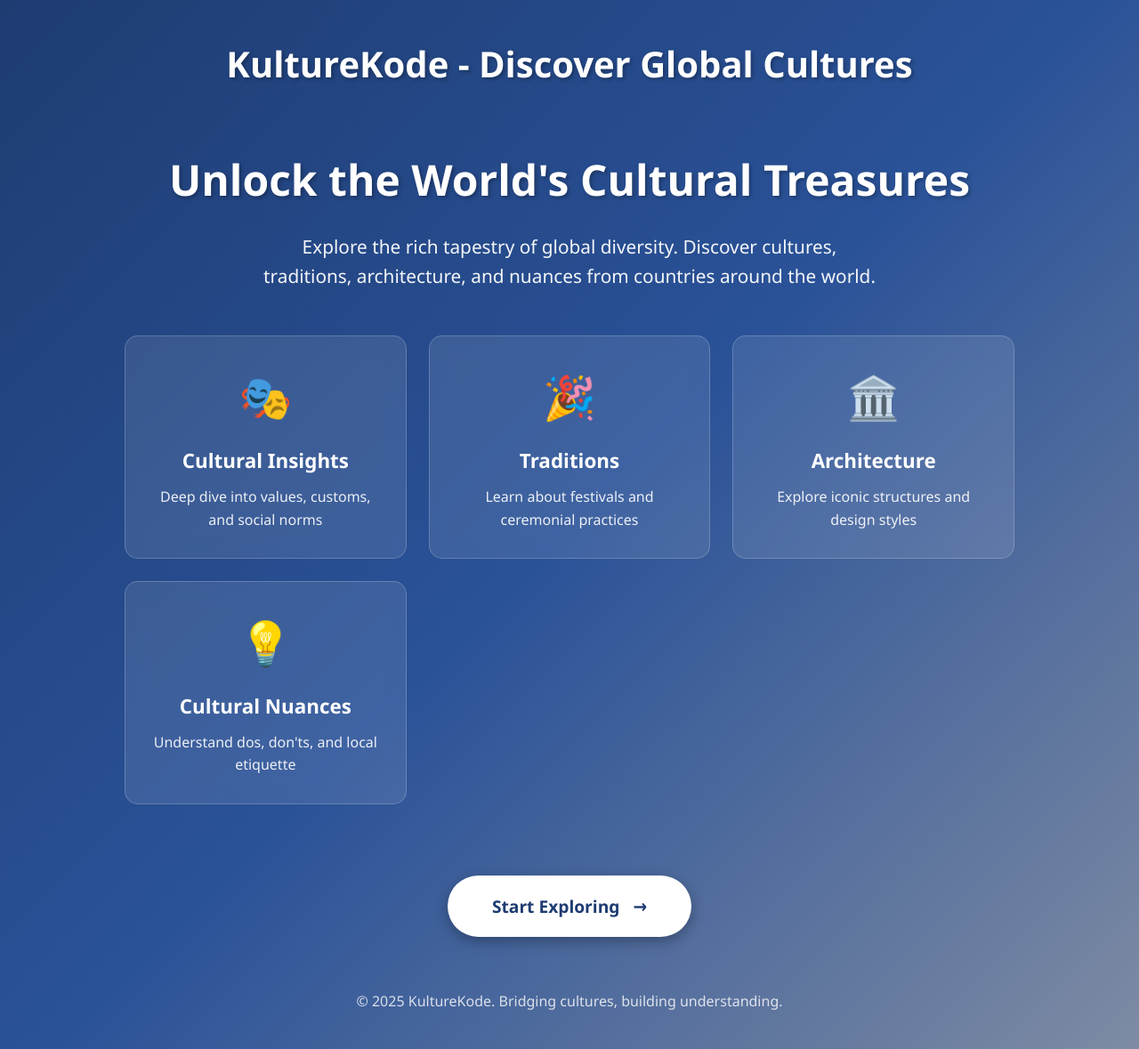
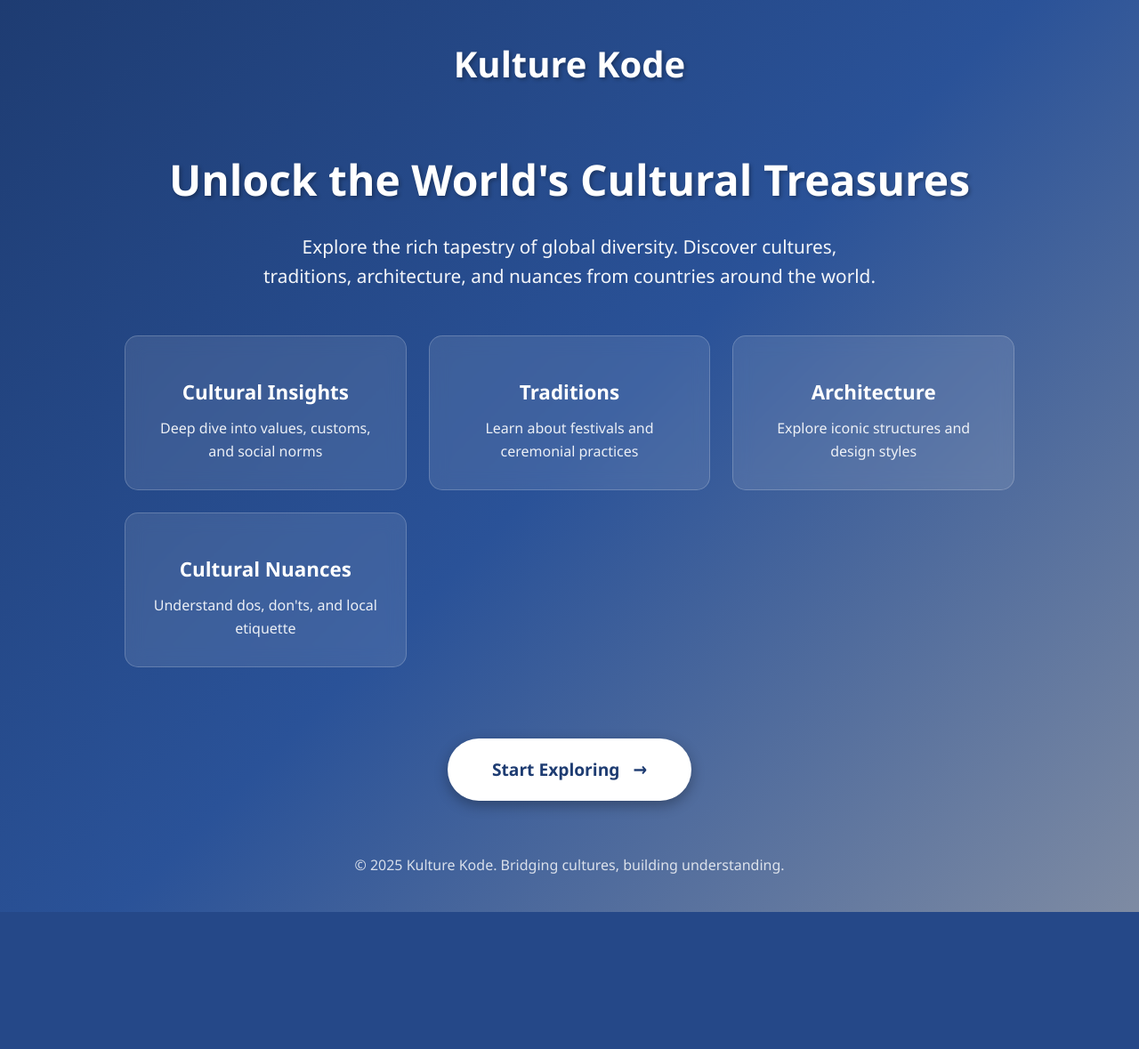
Before and after one commit to edimaudo/KultureKode, a Flask app: page / in a window 1280 px wide. Shown: the whole page at 89% size. After the commit the page ends 1025 px from the top, so only its background shows below. Run offline with Flask 3, Linux system fonts and the light colour scheme.

Commit message:
Update index.html

```diff
--- a/templates/index.html
+++ b/templates/index.html
@@ -3,14 +3,14 @@
 <head>
     <meta charset="UTF-8">
     <meta name="viewport" content="width=device-width, initial-scale=1.0">
-    <title>KultureKode </title>
+    <title>Kulture Kode </title>
     <link rel="stylesheet" href="{{ url_for('static', filename='css/style.css') }}">
 </head>
 <body class="landing-page">
     <div class="landing-container">
         <header class="landing-header">
             <div class="logo">
-                <h1>KultureKode - Discover Global Cultures</h1>
+                <h1>Kulture Kode</h1>
             </div>
         </header>
 
@@ -24,22 +24,22 @@
 
                 <div class="features">
                     <div class="feature-card">
-                        <span class="feature-icon">🎭</span>
+                        <span class="feature-icon"></span>
                         <h3>Cultural Insights</h3>
                         <p>Deep dive into values, customs, and social norms</p>
                     </div>
                     <div class="feature-card">
-                        <span class="feature-icon">🎉</span>
+                        <span class="feature-icon"></span>
                         <h3>Traditions</h3>
                         <p>Learn about festivals and ceremonial practices</p>
                     </div>
                     <div class="feature-card">
-                        <span class="feature-icon">🏛️</span>
+                        <span class="feature-icon"></span>
                         <h3>Architecture</h3>
                         <p>Explore iconic structures and design styles</p>
                     </div>
                     <div class="feature-card">
-                        <span class="feature-icon">💡</span>
+                        <span class="feature-icon"></span>
                         <h3>Cultural Nuances</h3>
                         <p>Understand dos, don'ts, and local etiquette</p>
                     </div>
@@ -53,7 +53,7 @@
         </main>
 
         <footer class="landing-footer">
-            <p>&copy; 2025 KultureKode. Bridging cultures, building understanding.</p>
+            <p>&copy; 2025 Kulture Kode. Bridging cultures, building understanding.</p>
         </footer>
     </div>
 </body>
```
